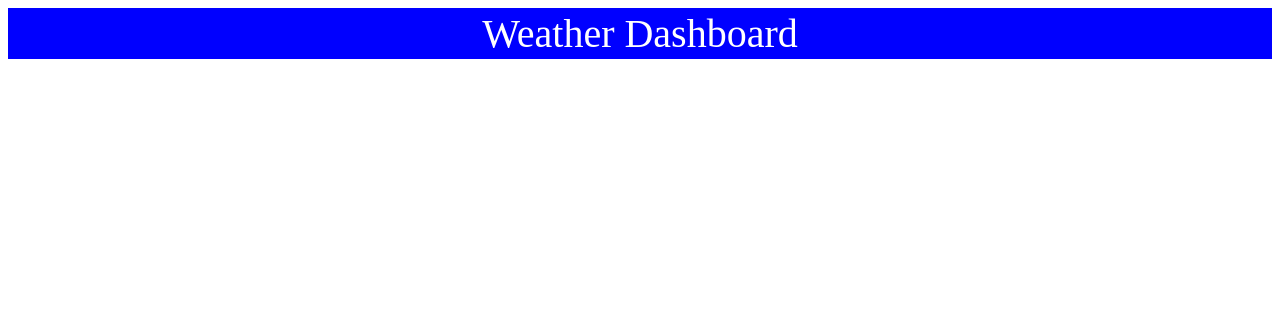
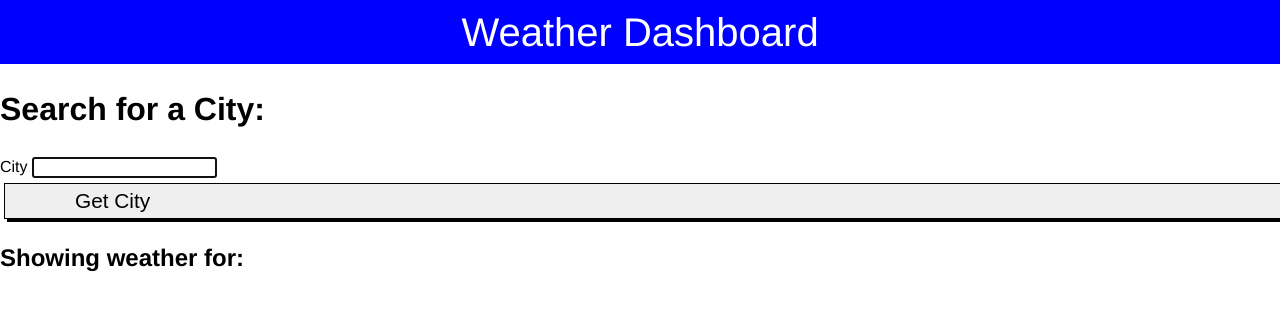
Before and after one commit to marymc13/weather, a plain HTML site: page index.html in a window 1280 px wide. Drawn offline with Linux system fonts and the light colour scheme.

Commit message:
initial css

```diff
--- a/assets/style.css
+++ b/assets/style.css
@@ -1,6 +1,8 @@
 /*Universal Selector*/
 * body {
     box-sizing: border=box;
+    font-family:'Franklin Gothic Medium', 'Arial Narrow', Arial, sans-serif;
+
 }
 
 .heading {
@@ -13,3 +15,29 @@
     margin: 0;
     padding: 2px 40px;
 }
+
+body {
+    margin: 0;
+    padding: 0;
+    color: var(--dark);
+    line-height: 1.5;
+    font-size: 16px;
+}
+
+.btn {
+    font-size: 1.3rem;
+    text-decoration:none;
+    width: 100%;
+    display: block;
+    margin: 5px;
+    color: black;
+    border: 1px solid black;
+    padding:5px 70px;
+    outline: none;
+    box-shadow: 3px 3px;
+    transform: translate(-1px, -1px);
+    display:flex;
+    align-content: left;
+    justify-content: left;
+
+}
--- a/index.html
+++ b/index.html
@@ -5,11 +5,28 @@
   <meta name="viewport" content="width=device-width, initial-scale=1.0">
   <meta http-equiv="X-UA-Compatible" content="ie=edge">
     <title>Check The Weather</title>
-    <link rel="stylesheet" href ="./assets/style.css"
+    <link rel="stylesheet" href ="./assets/style.css">
   </head>
+<!--Heading-->
+  <header class="heading">Weather Dashboard</header>
 
-  <header class="heading">Weather Dashboard</header>
-  <body>
+<body>
+ <main class="flex-row justify-space-between">
+    <div class="col-12 col-md-4">
+     <div class="card">
+      <h1 class="card-header">Search for a City:</h1>
+       <form id="user-form" class="card-body">
+        <label class="form-label" for="city">City</label>
+        <input name="city" id="city" type="text" autofocus="true" class="form-input"/>
+        <button type="submit" class="btn">Get City</button>
+       </form>
+     </div>
+    </div>
 
+    <div class="col-12 col-md-8">
+        <h2 class="city-list">Showing weather for:<span id="weather-search-term"></span></h2>
+        <div id="weather-container" class="list-group">
+        </div>
+    </div>
   </body>
 </html>
```
